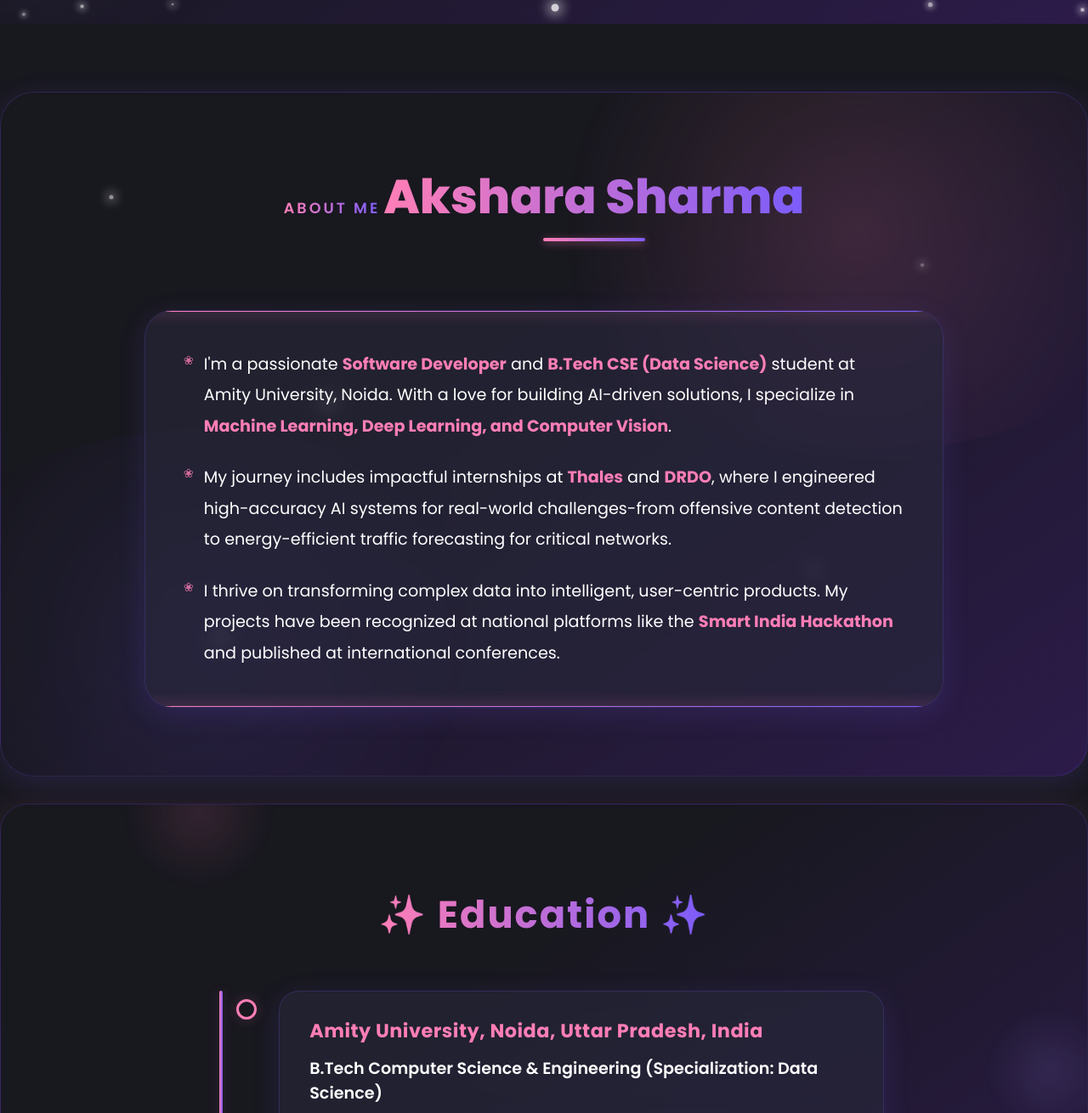
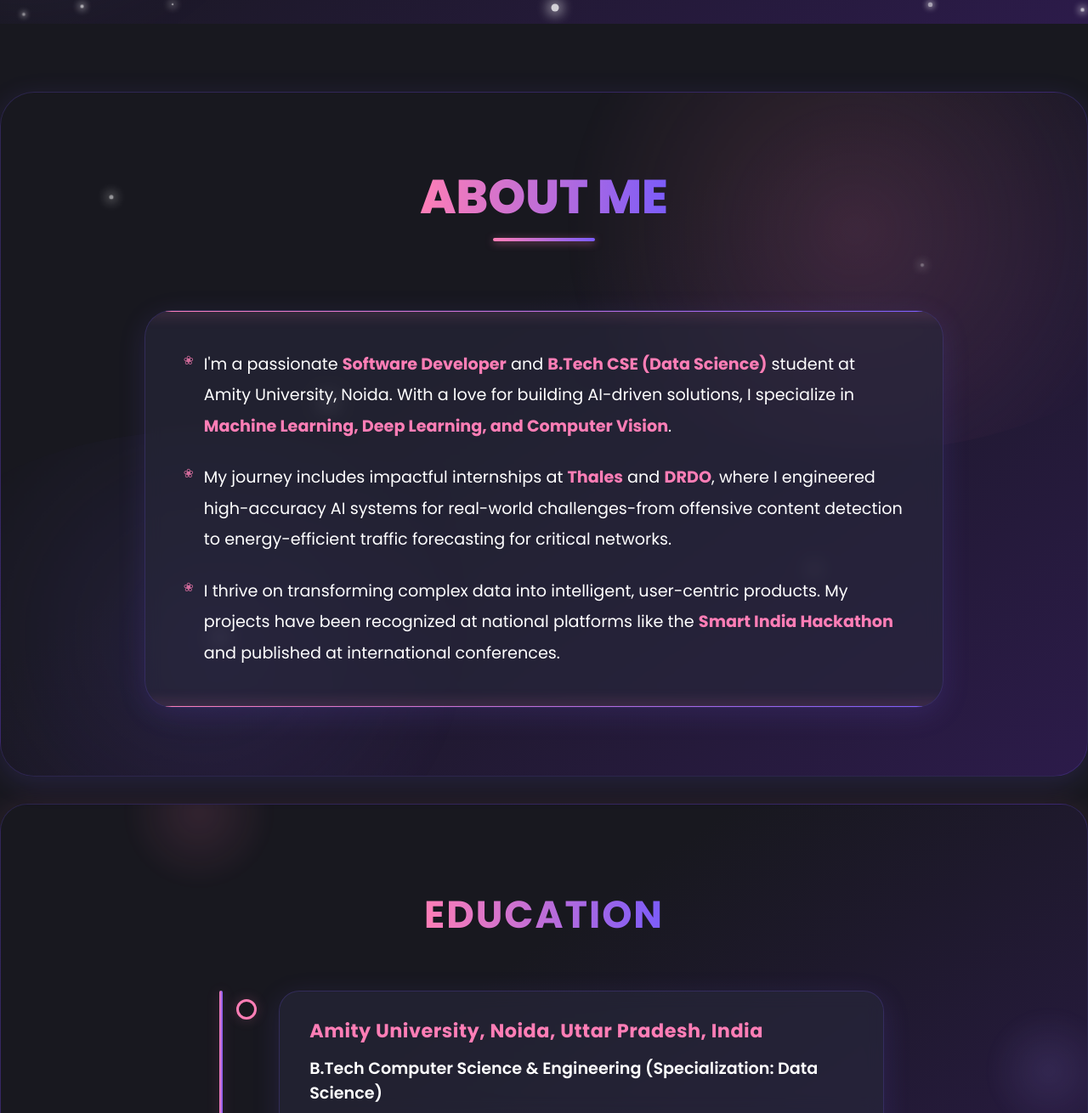
Before and after one commit to AksharaaSharma/my_Portfolio, a plain HTML site: page index.html in a window 1280 px wide. Shown: the part 772-2082 px from the top of the page at 85% size. Drawn offline with nearby package versions, Linux system fonts and the light colour scheme.

Commit message:
Update index.html

```diff
--- a/index.html
+++ b/index.html
@@ -923,8 +923,7 @@
 
     <div class="about-content">
       <div class="about-header">
-        <span class="about-title">About Me</span>
-        <h2 class="about-name">Akshara Sharma</h2>
+        <h2 class="about-name">ABOUT ME</h2>
       </div>
 
       <div class="about-description">
@@ -1226,7 +1225,7 @@
     </div>
 
     <!-- Content -->
-    <h2 class="education-header">✨ Education ✨</h2>
+    <h2 class="education-header">EDUCATION</h2>
 
     <div class="timeline">
       <div class="timeline-item">
```
